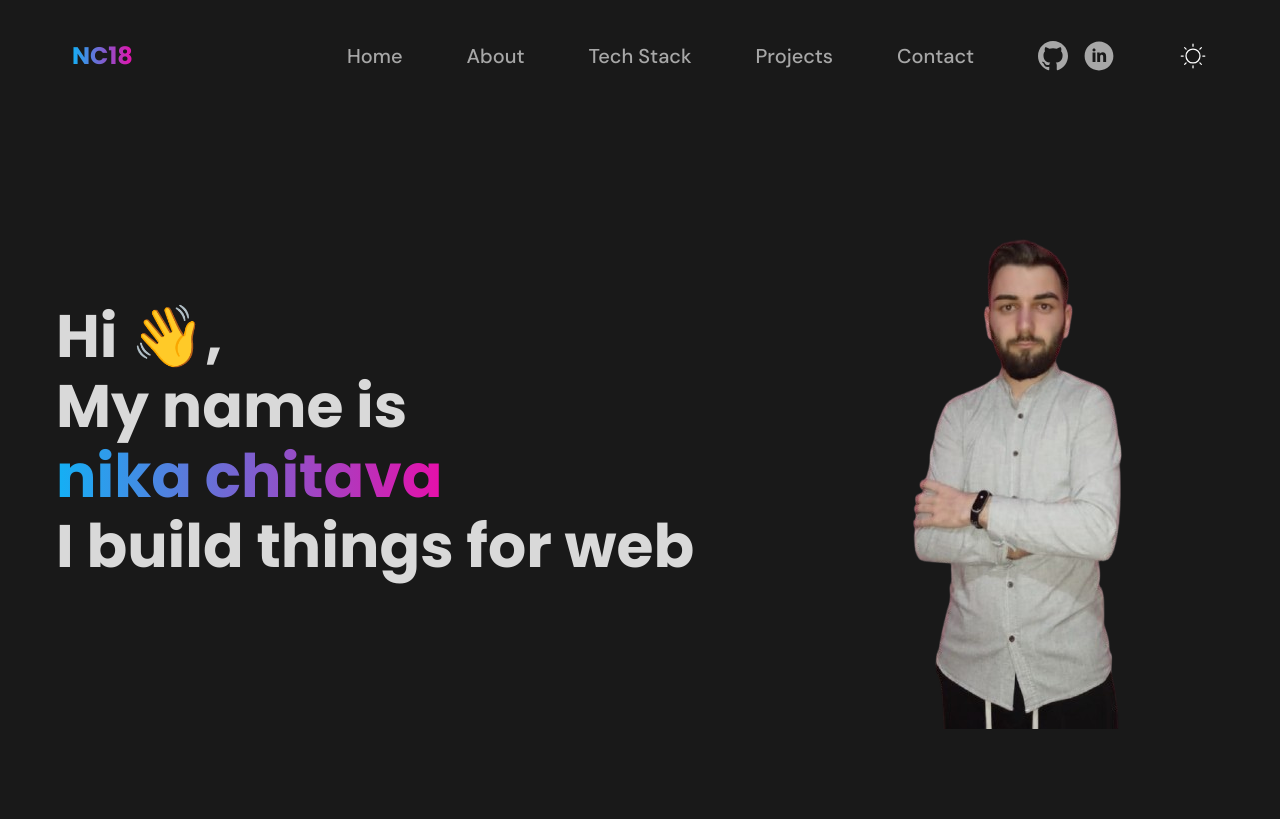
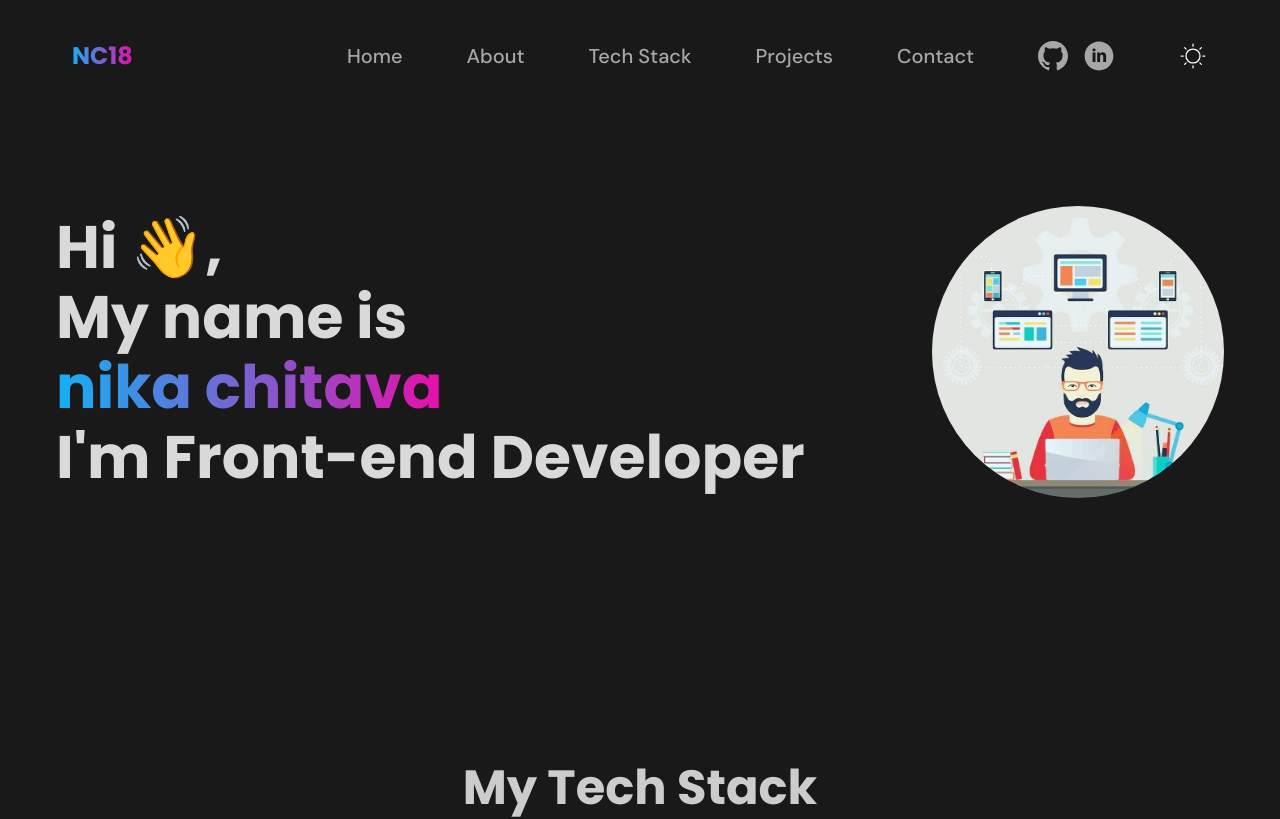
Before and after one commit to nikachitava/personal-portfolio, a React (Vite) app: page / in a window 1280 px wide. Shown: the top 819 px of the page. Built offline with nearby package versions, Linux system fonts and the light colour scheme.

Commit message:
change image hero section

```diff
--- a/src/sections/HeroSection.tsx
+++ b/src/sections/HeroSection.tsx
@@ -2,17 +2,18 @@ import "animate.css";
 
 const HeroSection = () => {
 	return (
-		<section className="flex items-center justify-center lg:justify-between">
+		<section className="flex items-center justify-center lg:justify-between min-h-[50vh]">
 			<h1 className="font-bold font-Poppins text-heading dark:text-[#D9D9D9] text-6xl leading-[70px]">
 				Hi 👋, <br />
 				My name is <br />
 				<span className="text-gradient">nika chitava</span>
-				<br /> I build things for web
+				<br /> I'm Front-end Developer
 			</h1>
 			<img
-				src="/images/nk1.png"
+				src="/images/nc_icon.jpg"
 				alt="image"
-				className="hidden lg:block"
+				loading="lazy"
+				className="hidden lg:block rounded-full w-1/4 h-auto"
 			/>
 		</section>
 	);
```
Also changed, not shown: public/images/nc_icon.jpg (added).
